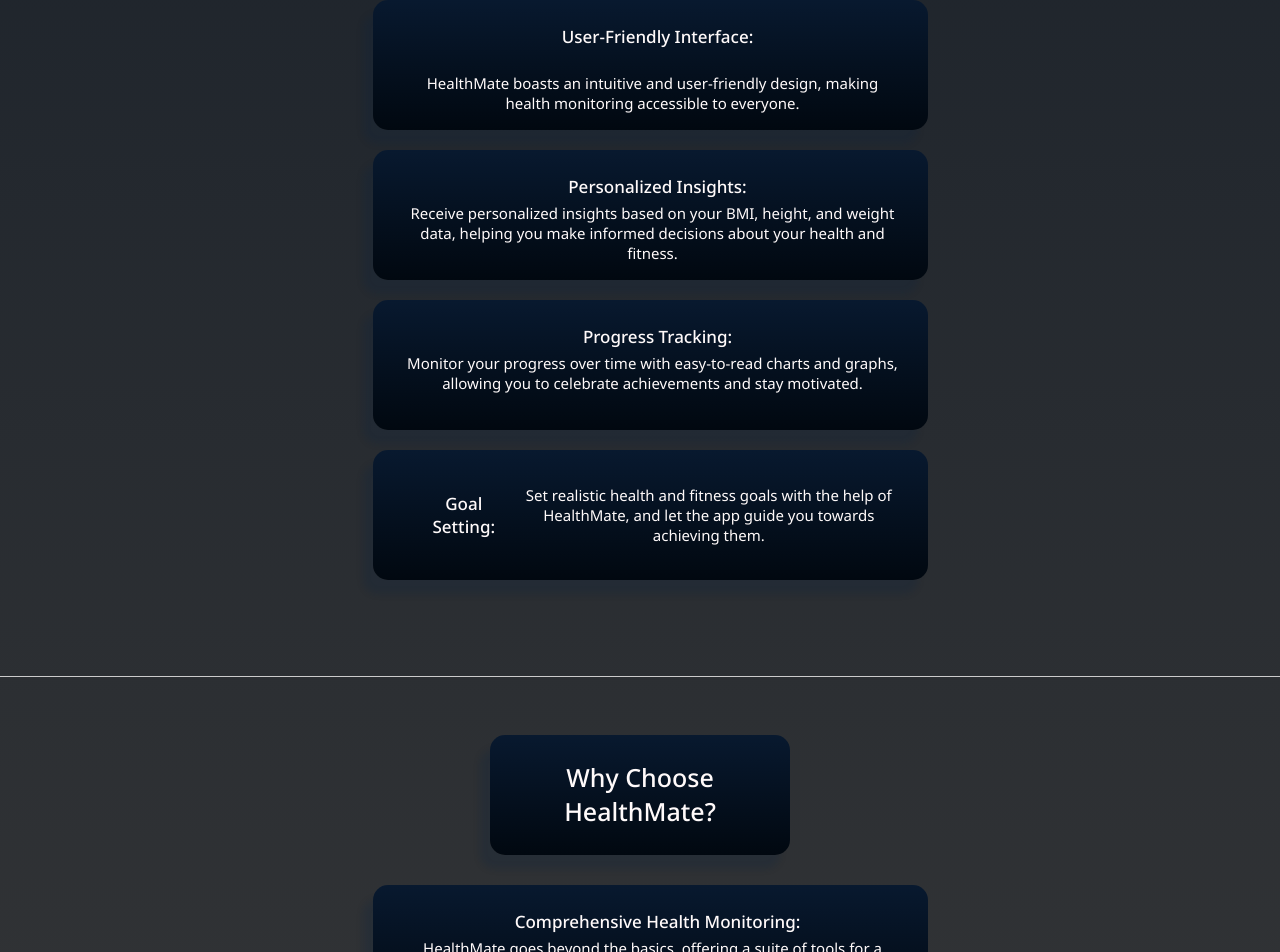
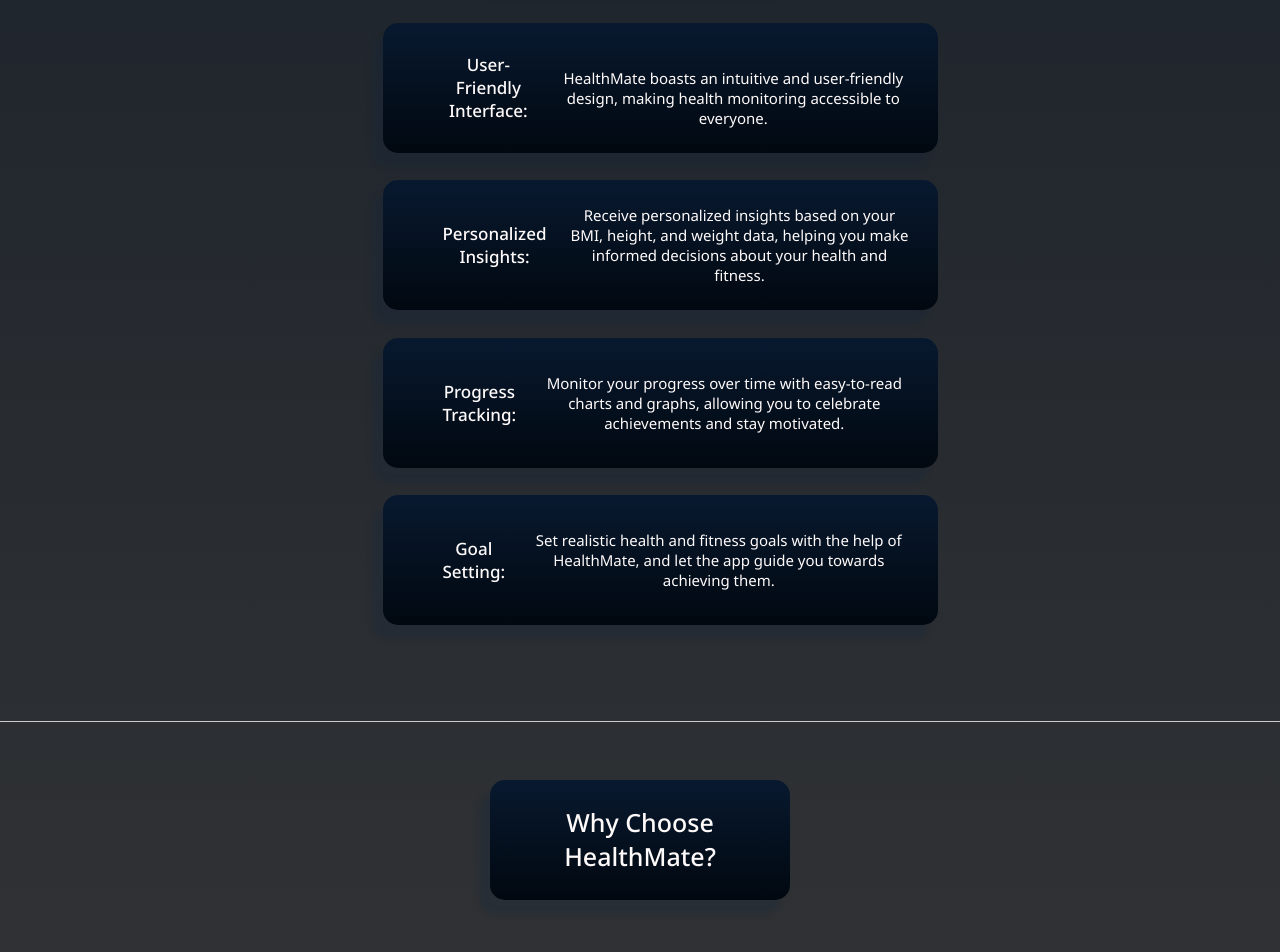
Before and after one commit to Cayden-145/HealthMate, a React (Create React App) app: page / in a window 1280 px wide. Shown: the part 1769-2721 px from the top of the page. Built offline with nearby package versions, Linux system fonts and the light colour scheme; no server answers; the HTML template or start-up script is replaced by a standard one; a web font is replaced by a local one.

Commit message:
style: fixed text positioning
Text positioning on the home page has been fixed for smaller screens (tablets)

```diff
--- a/src/pages/Home/home.css
+++ b/src/pages/Home/home.css
@@ -16,7 +16,6 @@
 
 .bio__paragraph-container,
 .offer__paragraph-container,
-.bio__list,
 .bio__list-last {
     width: 500px;
     height: 270px;
@@ -169,21 +168,10 @@
     margin-top: 30px;
 }
 
-.bio__list,
 .bio__list-last {
     height: 80px;
     color: var(--text-color);
-}
-
-.bio__list {
-    margin-bottom: 15px;
-    font-size: 15px;
-    padding-left: 30px;
-    margin-right: 20px;
-    color: var(--text-color);
-}
-
-.bio__list-last {
+    margin-top: 1.5em;
     font-size: 15px;
     padding-left: 30px;
 }
@@ -218,8 +206,7 @@
 @media screen and (max-width: 1800px) {
     .total-container,
     .bio__paragraph-list,
-    .bio__paragraph-list__choosing,
-    .bio__list {
+    .bio__paragraph-list__choosing {
         display: flex;
         flex-direction: column;
         gap: 5px;
--- a/src/pages/Home/home.tsx
+++ b/src/pages/Home/home.tsx
@@ -91,7 +91,7 @@
 
                 <div className={"total-container-list"}>
                     <ul className={"bio__paragraph-list"}>
-                        <li className={"bio__list"}>
+                        <li className={"bio__list-last"}>
                             <span className={"bio__list-title"}>
                                 User-Friendly Interface:
                             </span>
@@ -101,7 +101,7 @@
                             making health monitoring accessible to everyone.
                         </li>
 
-                        <li className={"bio__list"}>
+                        <li className={"bio__list-last"}>
                             <span className={"bio__list-title"}>
                                 Personalized Insights:
                             </span>
@@ -111,7 +111,7 @@
                             informed decisions about your health and fitness.
                         </li>
 
-                        <li className={"bio__list"}>
+                        <li className={"bio__list-last"}>
                             <span className={"bio__list-title"}>
                                 Progress Tracking:
                             </span>
@@ -146,7 +146,7 @@
                 </div>
 
                 <ul className={"bio__paragraph-list__choosing"}>
-                    <li className={"bio__list"}>
+                    <li className={"bio__list-last"}>
                         <span className={"bio__list-title"}>
                             Comprehensive Health Monitoring:
                         </span>
@@ -155,7 +155,7 @@
                         offering a suite of tools for a holistic approach to health management.
                     </li>
 
-                    <li className={"bio__list"}>
+                    <li className={"bio__list-last"}>
                         <span className={"bio__list-title"}>
                             Privacy and Security:
                         </span>
```
Also changed, not shown: 2 other files (tests, documents, lock files or other folders).
